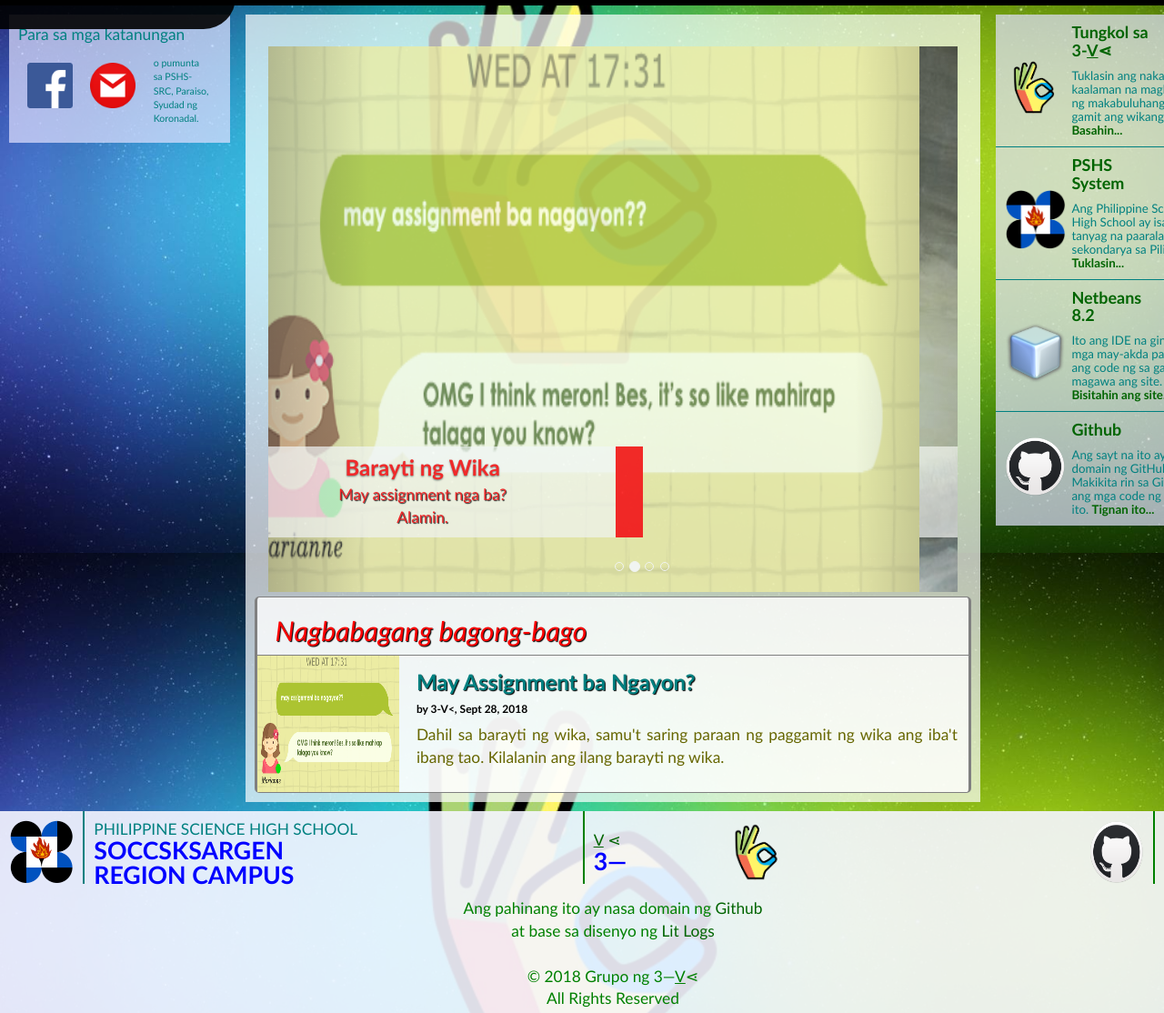
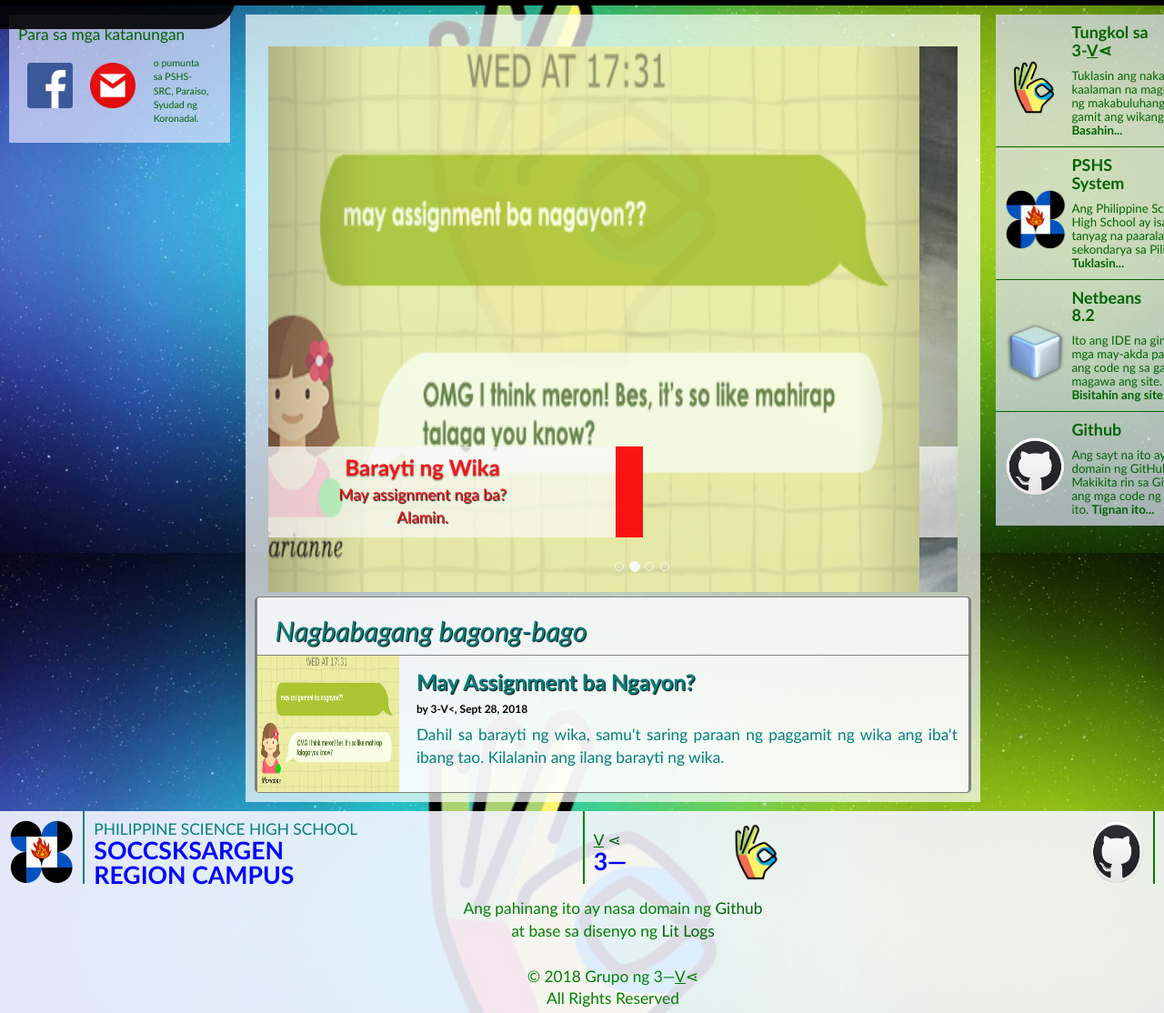
Before and after one commit to wika-grp3/wika-grp3.github.io, a plain HTML site: page Home.html in a window 1280 px wide. Shown: the part 192-1306 px from the top of the page at 91% size. Drawn offline with nearby package versions, Linux system fonts and the light colour scheme.

Commit message:
Add files via upload

```diff
--- a/CSS/home.css
+++ b/CSS/home.css
@@ -33,7 +33,7 @@ article a{
 }
 #myCarousel{
     background: rgb(255,255,255);
-    opacity: 0.8;
+    opacity: 0.9;
     height: 100%;
 }
 .carousel-indicators{
@@ -65,7 +65,7 @@ article a{
     margin-left: 3%;
     text-align: justify;
     width: 95%;
-    color: #666600;
+    color: teal;
 }
 .indnews h3{
     font-weight: bold;
--- a/CSS/main.css
+++ b/CSS/main.css
@@ -31,7 +31,8 @@ article{
     background-color: rgba(255,255,255,0.7);
 }
 aside{
-    background-color: rgba(225,225,255,0.7)
+    background-color: rgba(225,225,255,0.7);
+    color: darkgreen;
 }
 .lft{
     float: left;
--- a/Home.html
+++ b/Home.html
@@ -173,7 +173,7 @@
                         </div>
                 </div>
                 <div class="others" style="margin-top: 30px;"><a name="ancient"/>
-                    <h2 style="color: red;">Nagbabagang bagong-bago</h2>
+                    <h2 style="color: teal;">Nagbabagang bagong-bago</h2>
                     <a href="art/Rex.html">
                     <div class="indnews">
                         <table>
```
